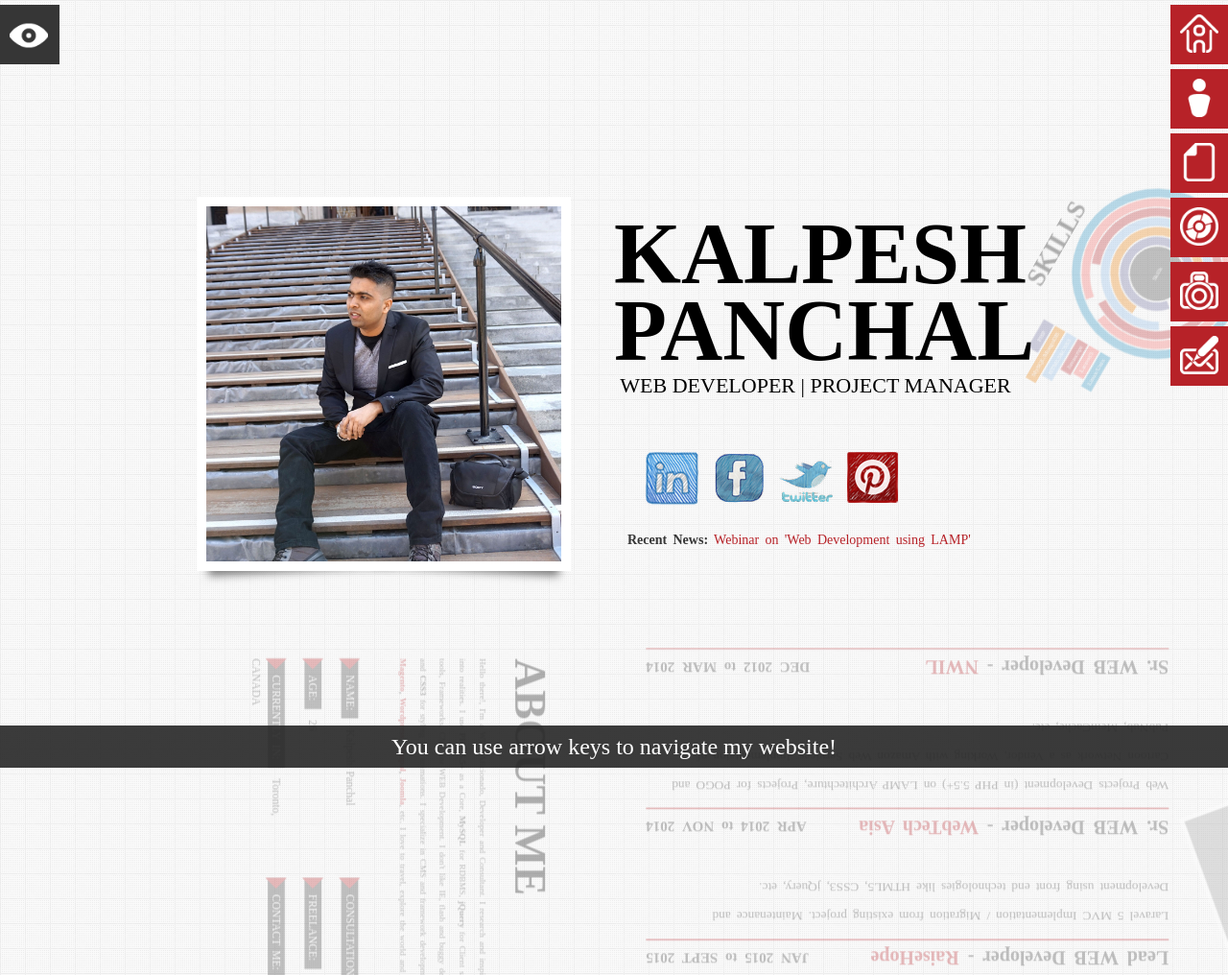
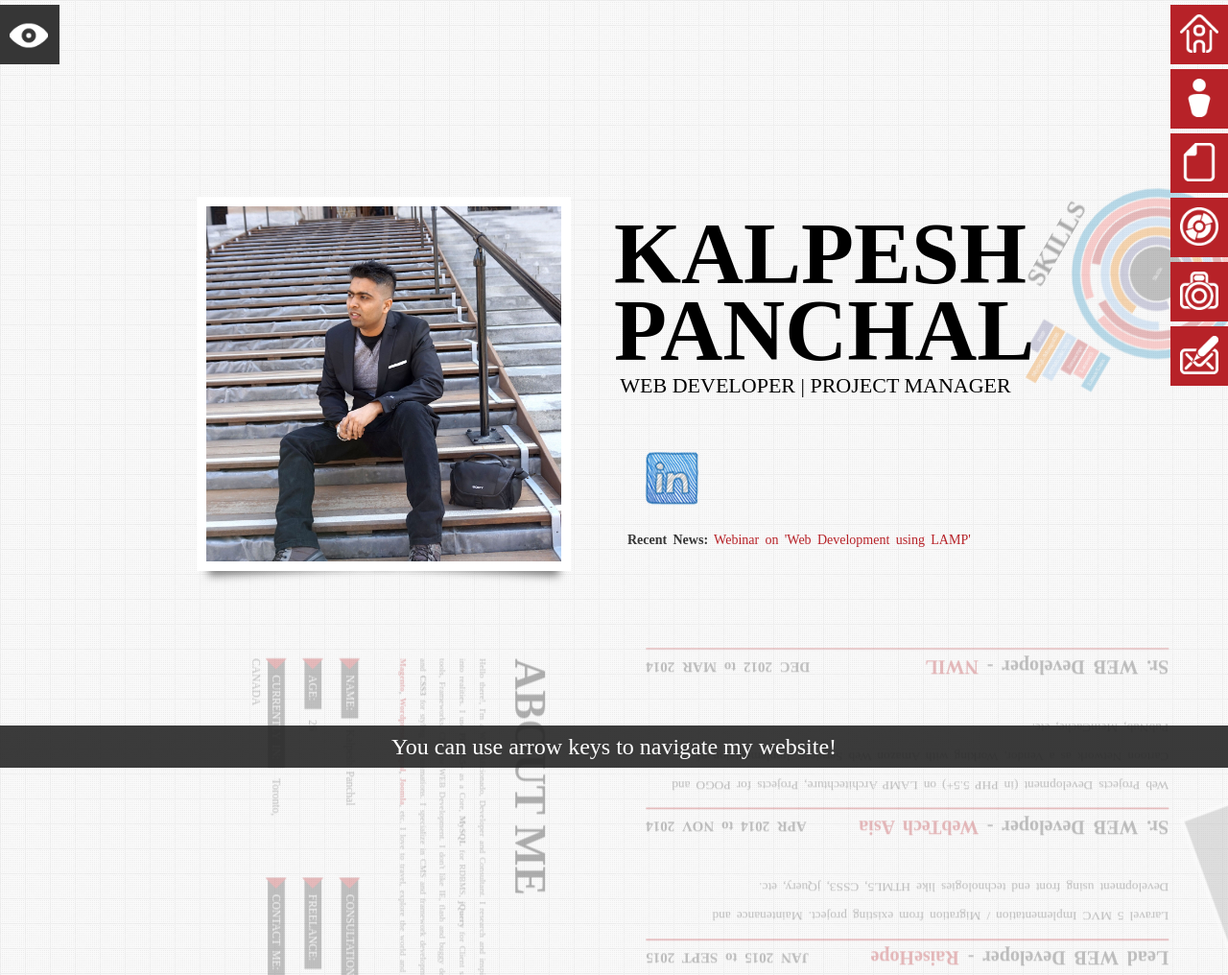
Before and after one commit to panchalkalpesh/kalpeshpanchal.in, a plain HTML site: page index.html in a window 1280 px wide. Shown: the top 1016 px of the page at 96% size. Drawn offline with Linux system fonts and the light colour scheme; some packages are replaced by stand-ins of ours; grey boxes are pictures that could not be loaded; a web font is replaced by a local one.

Commit message:
Update index.html
Remove facebook, twitter and pinterest

```diff
--- a/index.html
+++ b/index.html
@@ -136,10 +136,6 @@
 
           <li style="display:none;"><!-- ID: https://plus.google.com/103088523809564061751/ --><a href="https://plus.google.com/+KalpeshPanchalK" rel="publisher" target="_blank"><img class="icon" src="images/social-icons/google-plus.png" alt="+Kalpesh Panchal" title="Follow me on Google+" /></a></li>
           <li><a href="http://in.linkedin.com/in/panchalkalpesh" rel="dofollow" target="_blank"><img class="icon" src="images/social-icons/linkedin.png" alt="@panchalkalpesh" title="Link with me on Linkedin" /></a></li>
-          <li><a href="https://www.facebook.com/kalpeshpanchal" rel="dofollow" target="_blank"><img class="icon" src="images/social-icons/facebook.png" alt="@panchalkalpesh" title="Like my Facebook fan Page" /></a></li>
-          <li><a href="https://twitter.com/panchalkalpesh" rel="dofollow" target="_blank"><img class="icon" src="images/social-icons/twitter.png" alt="@panchalkalpesh" title="Follow me on Twitter" /></a></li>
-          <li><a href="https://www.pinterest.com/panchalkalpesh/" rel="dofollow" target="_blank"><img class="icon" src="images/social-icons/pinterest.png" alt="Kalpesh Panchal" title="Follow me on Pinterest" /></a></li>
-          <!-- <li><a href="#" rel="dofollow"><img class="icon" src="images/social-icons/rss.png" alt="Kalpesh Panchal's Blog" title="Read my Blog" /></a></li> -->
         </ul>
 
         <p style="font-size: 14px;"><strong>Recent News:</strong> <a href="http://kalpeshpanchal.in/webinars/web-development-using-lamp.html" target="_blank">Webinar on 'Web Development using LAMP'</a></p>
```
